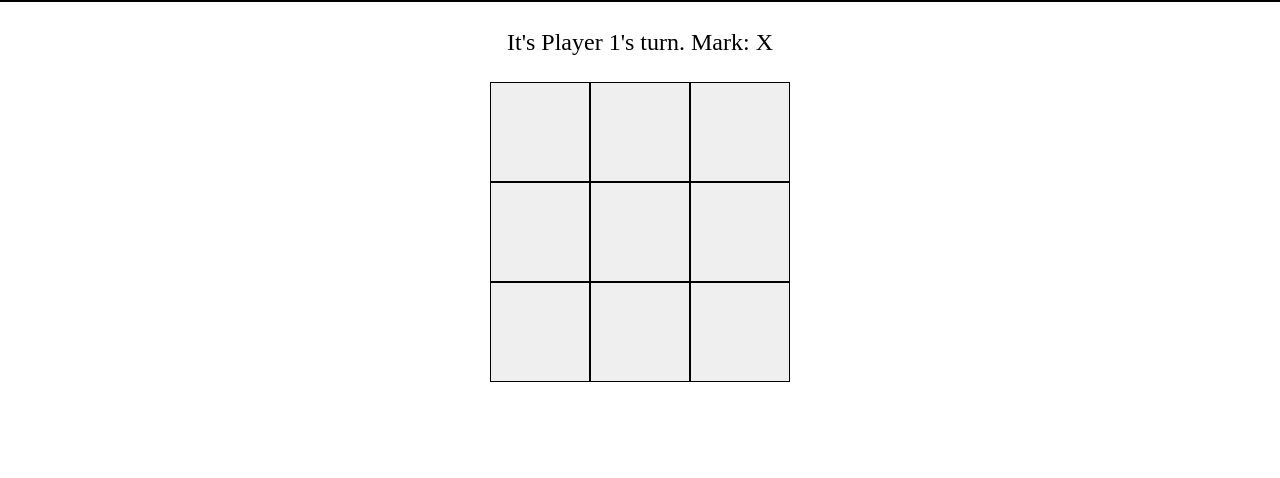
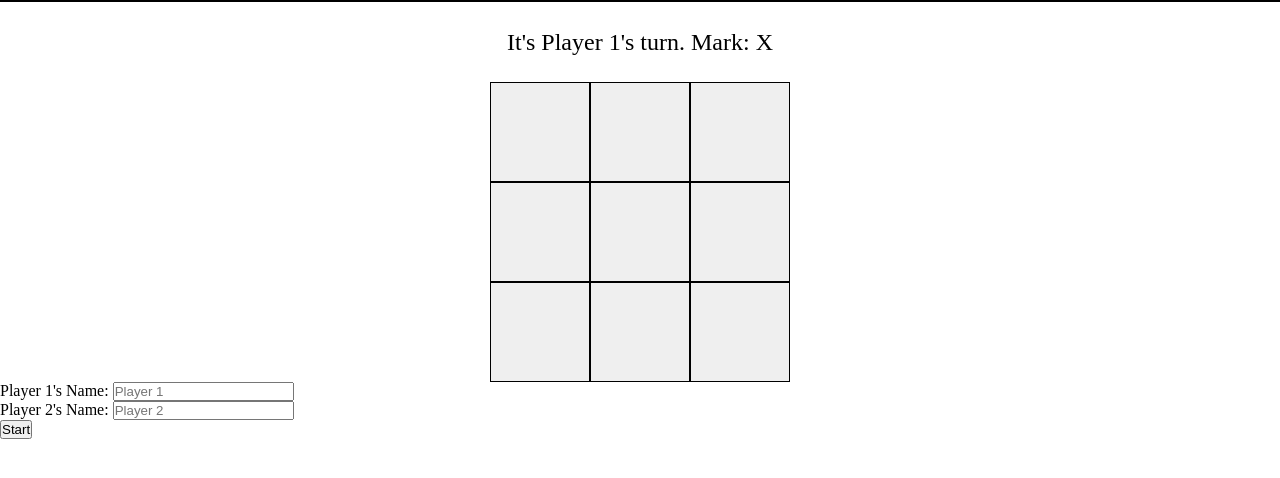
Before and after one commit to tyj916/tictactoe, a plain HTML site: page index.html in a window 1280 px wide. Shown: the part 98-576 px from the top of the page. Drawn offline with Linux system fonts and the light colour scheme.

Commit message:
Add player info and start button

```diff
--- a/index.html
+++ b/index.html
@@ -14,6 +14,21 @@
   <div id="tictactoe">
     <p id="game-message"></p>
     <div id="gameboard"></div>
+    <ul id="player-info">
+      <li>
+        <label for="player-1">Player 1's Name:</label>
+        <input type="text" id="player-1" placeholder="Player 1">
+      </li>
+
+      <li>
+        <label for="player-2">Player 2's Name:</label>
+        <input type="text" id="player-2" placeholder="Player 2">
+      </li>
+    </ul>
+
+    <div class="buttons">
+      <button id="start">Start</button>
+    </div>
   </div>
 </body>
 </html>
```
